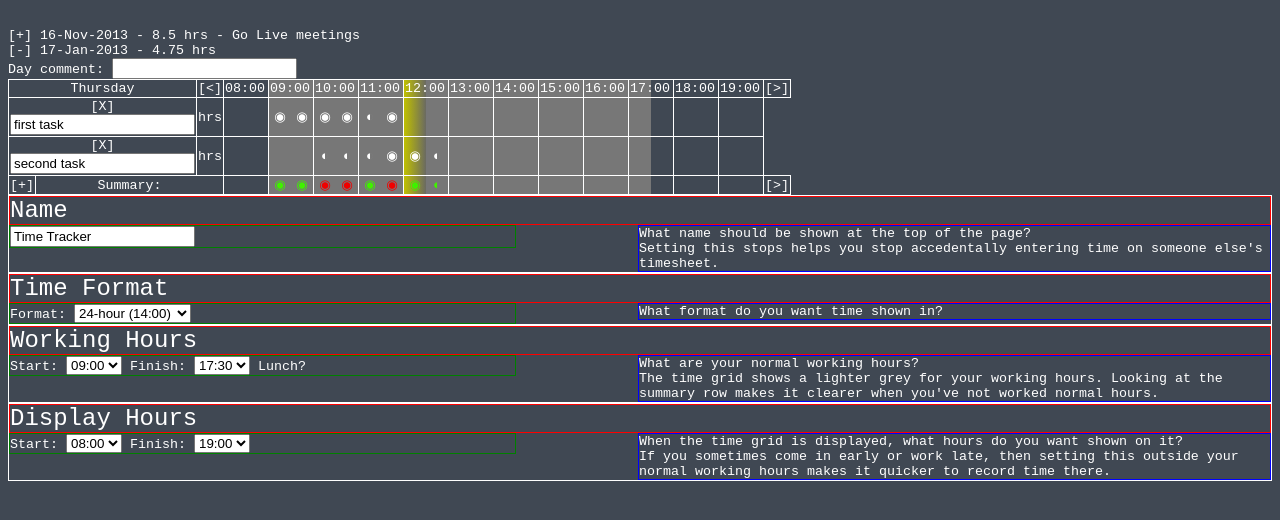
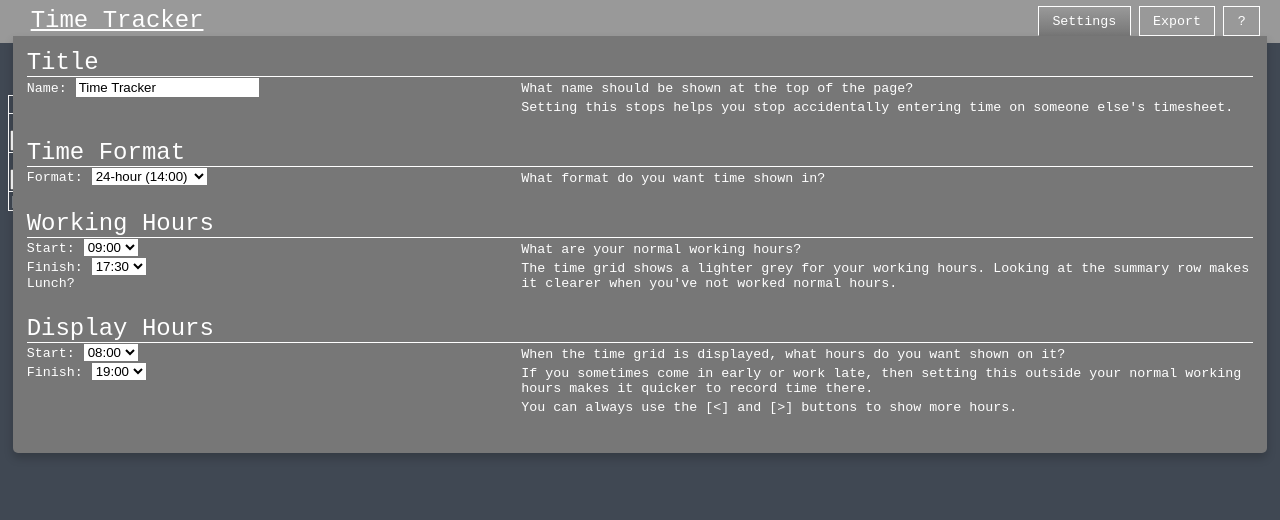
Before and after one commit to piranm/timetracker, a plain HTML site: page app/timetrack.html in a window 1280 px wide. Drawn offline with Linux system fonts and the light colour scheme.

Commit message:
WIP: Introduced Top Nav to show, Settings now in dropdown. Not yet animated.

```diff
--- a/app/css/app.css
+++ b/app/css/app.css
@@ -11,6 +11,140 @@ body {
 
 h1 {
   border-bottom: 1px solid gray;
+}
+
+/** Top Nav **/
+
+.navbar-fixed-top, .navbar-fixed-bottom{
+	position:fixed;
+	right:0;
+	left:0;
+	z-index:1030;
+	margin-bottom:0;
+}
+.navbar-fixed-top .navbar-inner,.navbar-fixed-bottom .navbar-inner{
+	padding-left:0;
+	padding-right:0;
+	-webkit-border-radius:0;
+	-moz-border-radius:0;
+	border-radius:0;
+}
+.navbar-fixed-top .container,.navbar-fixed-bottom .container {
+	width:940px;
+}
+.navbar-fixed-top {
+    top: 0;
+    border-bottom: 1px solid x444;
+    padding: 0.5em;
+    background: #999;
+}
+.navbar-fixed-bottom{ bottom: 0; }
+
+.navbar-fixed-top span {
+    font-size: x-large;
+    padding-left: 1em;
+    padding-top: 0;
+    white-space: nowrap;
+    overflow: hidden;
+    display: block;
+    text-decoration: underline;
+}
+.navbar-fixed-top .optButtons {
+    float: right;
+    padding-right: 3em;
+    padding-left: 1em;
+    padding-right: 1em;
+    padding-top: 0.5em;
+    padding-bottom: 0.5em;
+}
+.navbar-fixed-top .optButtons ul {
+    margin: 0;
+    padding: 0;
+    padding-bottom: 1px;
+    list-style: none;
+}
+
+.navbar-fixed-top li {
+    display: inline;
+    border: 1px solid white;
+    padding-left: 1em;
+    padding-right: 1em;
+    padding-top: 0.5em;
+    padding-bottom: 0.5em;
+
+}
+
+.navbar-fixed-top li.selected {
+    border-bottom: 1px solid #777;
+    background-color: #777;
+	background: -moz-linear-gradient(left, #999, #777);
+	background: -ms-linear-gradient(left, #999, #777);
+	background: -o-linear-gradient(left, #999, #777);
+    background: -webkit-linear-gradient(top, #999, #777);
+    background: linear-gradient(left, #999, #777);
+}
+
+/** Dropdown box **/
+
+.dropdown-menu {
+    position: absolute;
+    top: 100%;
+    right:0;
+    z-index:2000;
+    display: block;
+    padding: 1em;
+    margin-top:-0.5em;
+    margin-bottom: 2em;
+    margin-left: 1em;
+    margin-right: 1em;
+    background-color: #777;
+    border: none;
+    -webkit-border-radius:0 0 5px 5px;
+    -moz-border-radius:0 0 5px 5px;
+    border-radius:0 0 5px 5px;
+    -webkit-box-shadow:0 5px 10px rgba(0, 0, 0, 0.2);
+    -moz-box-shadow:0 5px 10px rgba(0, 0, 0, 0.2);
+    box-shadow:0 5px 10px rgba(0, 0, 0, 0.2);
+    *border-right-width:2px;
+    *border-bottom-width:2px;
+}
+.dropdown-menu.pull-right{right:0;left:auto;}
+
+
+/** Settings **/
+
+.settingsContainer {
+	margin: 2em;
+	padding: 1em;
+	background-color: #777;
+}
+.setting {
+	/*border: 1px solid white;*/
+	margin-bottom: 1.5em
+}
+.title {
+	font-size: x-large;
+	border-bottom: 1px solid white;
+}
+.entry {
+	float: left;
+	width: 40%;
+}
+.hint {
+	float: right;
+	width: 60%;
+/*	border: 1px solid blue; */
+}
+.clear {
+	clear: both;
+}
+p {
+	margin: 4px;
+}
+label {
+    white-space: nowrap;
+    display: block;
+    width: 100%;
 }
 
 /** Mark Table **/
@@ -53,6 +187,8 @@ h1 {
     display: block;
     width: 1em;
 }
+
+/* Time banding */
 
 .time-12 {
     background: #c0c000;
@@ -111,6 +247,6 @@ h1 {
 .work-22h .time-22h,
 .work-23 .time-23,
 .work-23h .time-23h
- {
+{
 	background-color: #777;
 }
--- a/app/partials/settings.html
+++ b/app/partials/settings.html
@@ -1,37 +1,11 @@
 <div ng-controller="SettingsCtrl">
 
-	<style type="text/css">
-		.setting {
-			border: 1px solid white;
-		}
-		.title {
-			font-size: x-large;
-			border: 1px solid red;
-		}
-		.entry {
-			float: left;
-			width: 40%;
-			border: 1px solid green;
-		}
-		.hint {
-			float: right;
-			width: 50%;
-			border: 1px solid blue;
-		}
-		.clear {
-			clear: both;
-		}
-		p {
-			margin: 0;
-		}
-	</style>
-
 	<div class="setting">
-	<div class="title">Name</div>
-	<div class="entry"><input type="text" ng-model="settings.name"/></div>
+		<div class="title">Title</div>
+		<div class="entry"><label>Name: <input type="text" ng-model="settings.name"/></label></div>
 		<div class="hint">
 			<p>What name should be shown at the top of the page?</p>
-		<p>Setting this stops helps you stop accedentally entering time on someone else's timesheet.</p>
+			<p>Setting this stops helps you stop accidentally entering time on someone else's timesheet.</p>
 		</div>
 		<br class="clear" />
 	</div>
@@ -61,7 +35,7 @@
 				<select ng-model="settings.workEnd" ng-options="t | hour for t in timeFinishHalfRange" >
 				</select>
 			</label>
-		Lunch?
+			<label>Lunch?</label>
 		</div>
 		<div class="hint">
 			<p>What are your normal working hours?</p>
@@ -85,6 +59,7 @@
 		<div class="hint">
 			<p>When the time grid is displayed, what hours do you want shown on it?</p>
 			<p>If you sometimes come in early or work late, then setting this outside your normal working hours makes it quicker to record time there.</p>
+			<p>You can always use the [&lt;] and [&gt;] buttons to show more hours.</p>
 		</div>
 		<br class="clear" />
 	</div>
--- a/app/timetrack.html
+++ b/app/timetrack.html
@@ -13,6 +13,20 @@
 	<script src="js/settingsControllers.js"></script>
 </head>
 <body ng-controller="AppCtrl">
+
+	<div class="navbar-fixed-top">
+		<div class="optButtons">
+			<ul class="optButtons">
+				<li class="selected">Settings</li>
+				<li>Export</li>
+				<li>?</li>
+			</ul>
+			<div class="dropdown-menu">
+				<div ng-include="'partials/settings.html'" ></div>
+			</div>
+		</div>
+		<span>{{settings.name}}</span>
+	</div>
 
 	<div id="workHoursContainer">
 
@@ -34,8 +48,5 @@
 		</div>
 	</div>
 
-
-	<div ng-include="'partials/settings.html'" />
-
 </body>
 </html>
```
Lines whose indentation alone changed are shown as unchanged.
